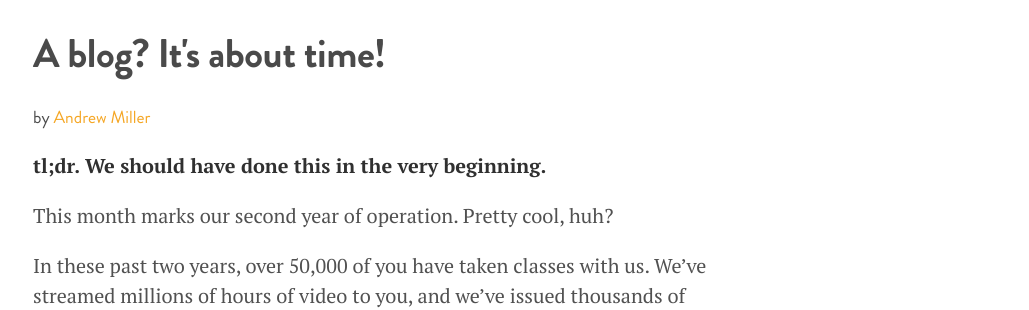
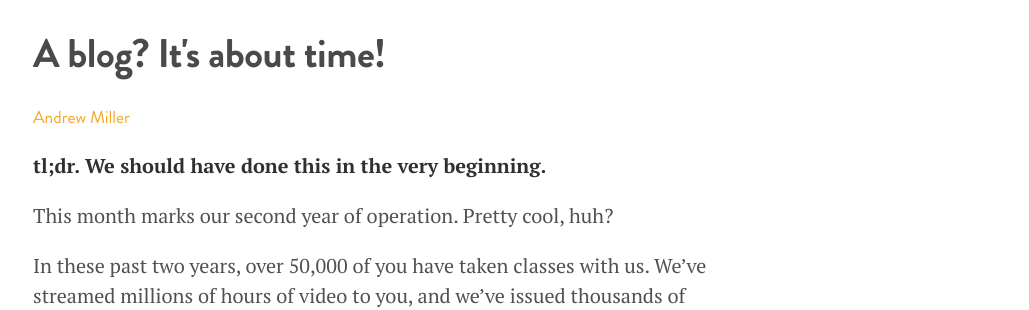
Before and after one commit to gymnasium/gymnasium.github.io, a Jekyll site: the page built from _posts/2015-07-22-a-blog.md, in a window 1280 px wide. Shown: the part 163-473 px from the top of the page, without its empty margins (247-1276 px from the left). Built offline with Jekyll 4.4.1, drawn with Linux system fonts in a browser that asks for light colours; comment, search, counter and statistics services are not loaded.

Commit message:
removed by from byline
removed by from byline

```diff
--- a/_layouts/post.html
+++ b/_layouts/post.html
@@ -8,7 +8,7 @@ layout: default
     <h1 class="post-title">{{ page.title }}</h1>
     {% assign author = site.authors[page.author] %}
     {% if author %}
-      <div class="byline">by <a href="{{ author.web }}">{{ author.display_name }}</a></div>
+      <div class="byline"><a href="{{ author.web }}">{{ author.display_name }}</a></div>
     {% endif %}
 
 
```
